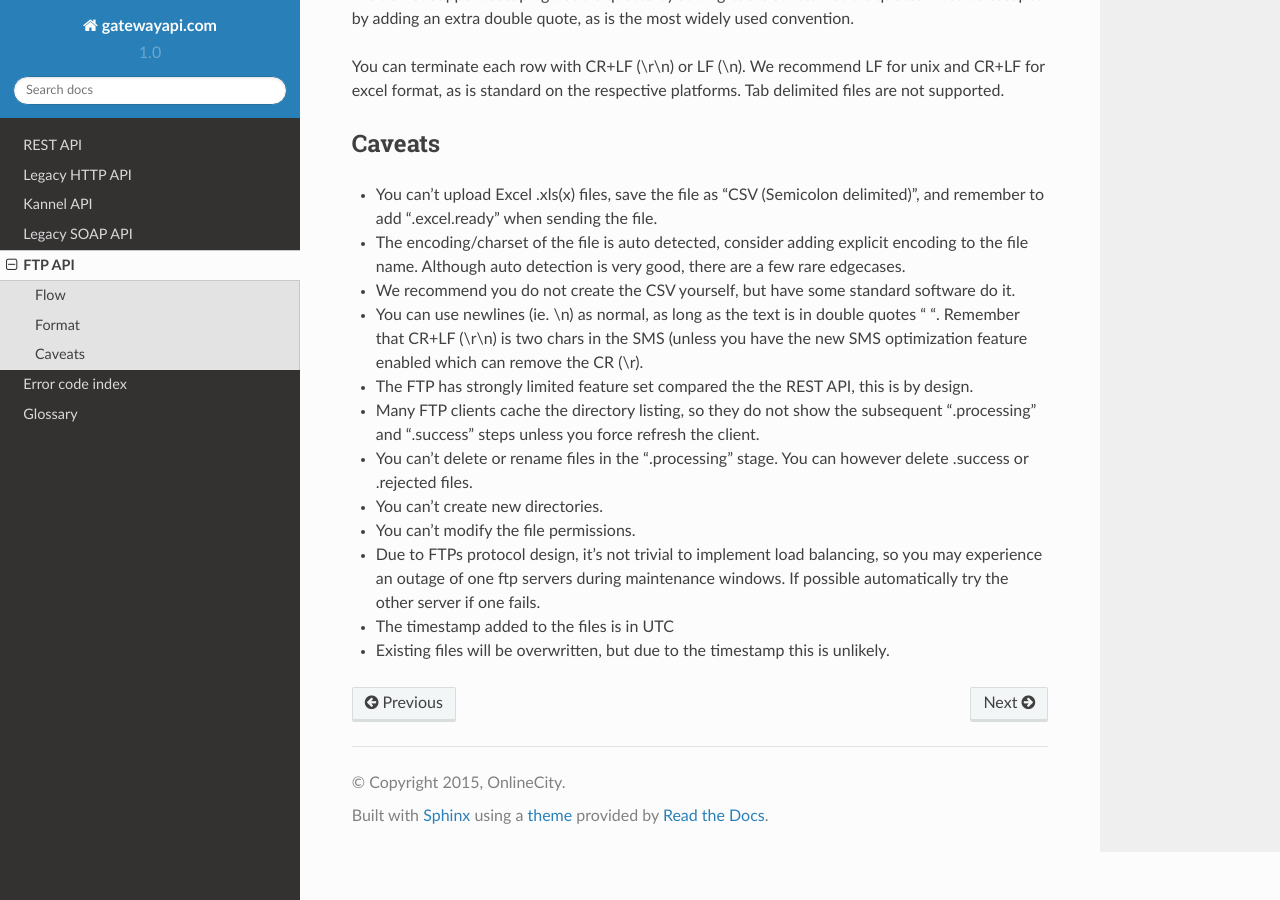
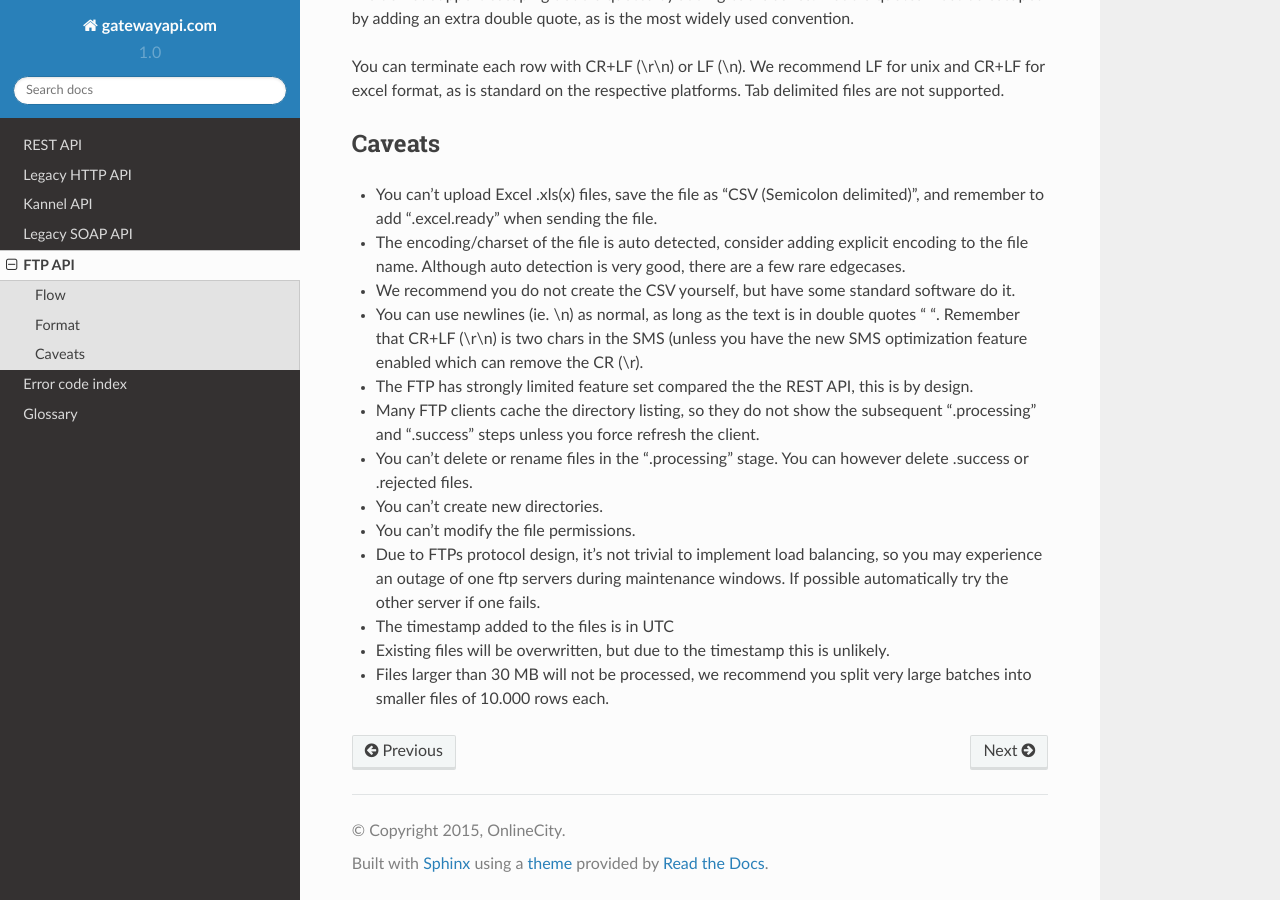
Before and after one commit to onlinecity/gatewayapi-docs, a Sphinx documentation site: the page built from docs/ftp.rst, in a window 1280 px wide and 900 px high, scrolled down 1713 px. Built offline with Sphinx 7.4.7 and the Read the Docs theme 2.0.0, drawn with Linux system fonts in a browser that asks for light colours.

Commit message:
Add clause about max file size

```diff
--- a/docs/ftp.rst
+++ b/docs/ftp.rst
@@ -124,3 +124,5 @@ Caveats
   If possible automatically try the other server if one fails.
 * The timestamp added to the files is in UTC
 * Existing files will be overwritten, but due to the timestamp this is unlikely.
+* Files larger than 30 MB will not be processed, we recommend you split very
+  large batches into smaller files of 10.000 rows each.
```
